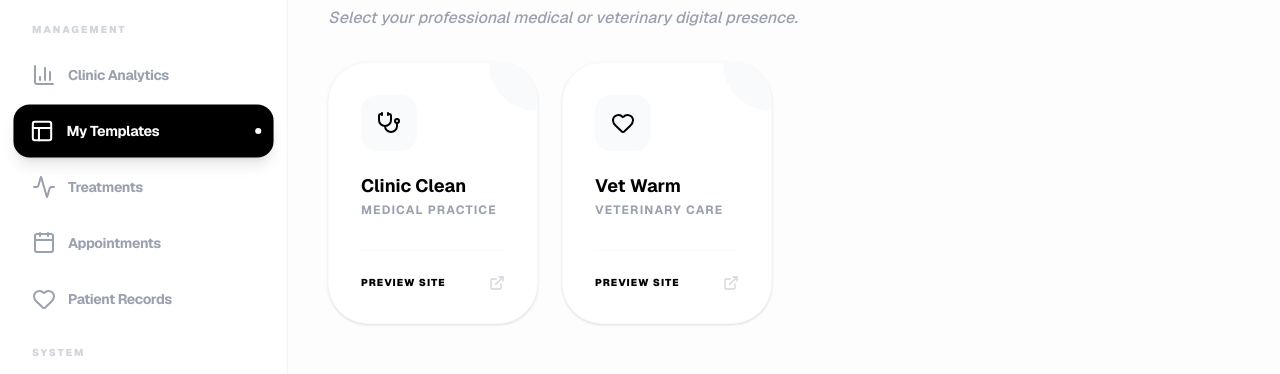
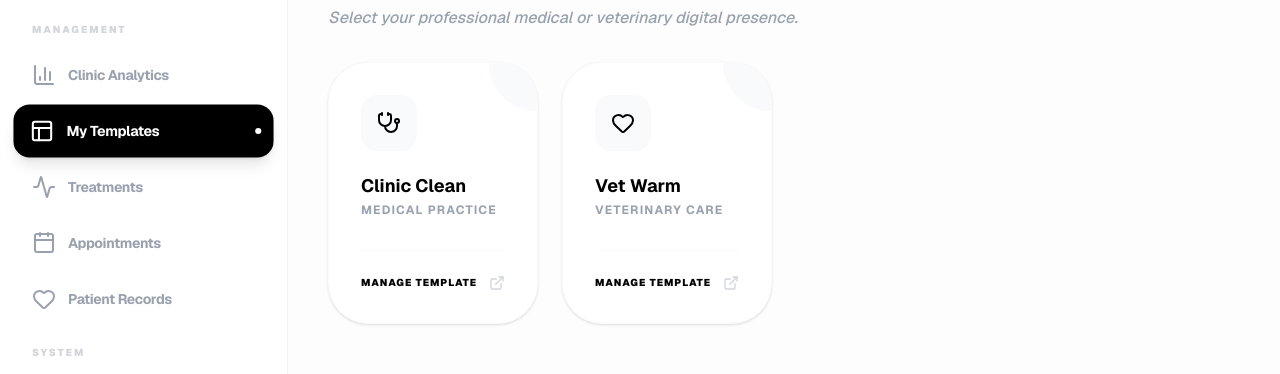
Before and after one commit to FlexSlotCustom0/FlexSlotCustom, a Next.js app in the folder frontend/: page /dashboard in a window 1280 px wide. Both pictures are taken after a click on the button "My Templates". Shown: the part 162-536 px from the top of the page. Built offline with nearby package versions, Linux system fonts and the light colour scheme.

Commit message:
edit  layout

```diff
--- a/frontend/src/app/dashboard/page.tsx
+++ b/frontend/src/app/dashboard/page.tsx
@@ -241,8 +241,8 @@ function TemplateSelectionView() {
       </div>
 
       <div className="grid grid-cols-1 md:grid-cols-2 lg:grid-cols-4 gap-6">
-        <TemplateCard icon={<Stethoscope />} title="Clinic Clean" category="Medical Practice" />
-        <TemplateCard icon={<Heart />} title="Vet Warm" category="Veterinary Care" />
+        <TemplateCard icon={<Stethoscope />} title="Clinic Clean" category="Medical Practice" id="clinic-clean" manage={true} />
+        <TemplateCard icon={<Heart />} title="Vet Warm" category="Veterinary Care" id="vet-warm" manage={true} />
       </div>
     </div>
   );
@@ -274,8 +274,9 @@ function CustomerDashboardView({ tab }: { tab: string }) {
           category="Healthcare"
           rating={5.0}
           price="$120+"
-          tag="BOOKED"
+          tag="VIEW"
           active
+          id="clinic-clean"
         />
         <ServiceCard
           image="bg-purple-100"
@@ -343,28 +344,35 @@ function ServiceCompactItem({ icon, name, bookings, color }: { icon: any, name:
   );
 }
 
-function TemplateCard({ icon, title, category }: { icon: any, title: string, category: string }) {
+function TemplateCard({ icon, title, category, id, manage }: { icon: any, title: string, category: string, id: string, manage?: boolean }) {
+  const href = `/templates/${id}${manage ? "?manage=true" : ""}`;
+
   return (
-    <div className="group bg-white rounded-[2.5rem] p-8 border border-gray-50 shadow-sm hover:shadow-xl hover:border-black/5 transition-all duration-500 cursor-pointer overflow-hidden relative">
-      <div className="w-14 h-14 bg-gray-50 rounded-2xl flex items-center justify-center mb-6 group-hover:bg-black group-hover:text-white transition-colors">
+    <Link
+      href={href}
+      className="group bg-white rounded-[2.5rem] p-8 border border-gray-50 shadow-sm hover:shadow-xl hover:border-blue-100 transition-all duration-500 cursor-pointer overflow-hidden relative block"
+    >
+      <div className="w-14 h-14 bg-gray-50 rounded-2xl flex items-center justify-center mb-6 group-hover:bg-blue-600 group-hover:text-white transition-colors">
         {icon}
       </div>
       <h3 className="text-lg font-bold mb-1 leading-tight">{title}</h3>
       <p className="text-xs text-gray-400 font-bold uppercase tracking-widest">{category}</p>
 
       <div className="mt-8 pt-6 border-t border-gray-50 flex items-center justify-between">
-        <span className="text-[10px] font-black uppercase tracking-widest text-black">Preview Site</span>
-        <ExternalLink className="w-4 h-4 text-gray-300" />
+        <span className="text-[10px] font-black uppercase tracking-widest text-black">
+          {manage ? "Manage Template" : "Preview Site"}
+        </span>
+        <ExternalLink className="w-4 h-4 text-gray-300 group-hover:text-blue-600 transition-colors" />
       </div>
 
-      <div className="absolute top-0 right-0 w-24 h-24 bg-gray-50 rounded-full translate-x-12 -translate-y-12 group-hover:bg-black/5 transition-colors" />
-    </div>
+      <div className="absolute top-0 right-0 w-24 h-24 bg-gray-50 rounded-full translate-x-12 -translate-y-12 group-hover:bg-blue-600/5 transition-colors" />
+    </Link>
   );
 }
 
-function ServiceCard({ image, title, category, rating, price, tag, active }: { image: string, title: string, category: string, rating: number, price: string, tag: string, active?: boolean }) {
-  return (
-    <div className="bg-white rounded-[2.5rem] p-6 border border-gray-50 shadow-sm hover:shadow-xl transition-all duration-300 group overflow-hidden">
+function ServiceCard({ image, title, category, rating, price, tag, active, id }: { image: string, title: string, category: string, rating: number, price: string, tag: string, active?: boolean, id?: string }) {
+  const cardContent = (
+    <>
       <div className={`w-full aspect-video ${image} rounded-3xl mb-6 relative overflow-hidden`}>
         {active && (
           <div className="absolute top-4 left-4 bg-black text-white text-[8px] font-black uppercase tracking-widest px-2 py-1 rounded">ACTIVE NOW</div>
@@ -382,10 +390,24 @@ function ServiceCard({ image, title, category, rating, price, tag, active }: { i
       </div>
       <div className="flex items-center justify-between pt-6 border-t border-gray-50">
         <span className="text-sm font-black font-mono italic">{price}</span>
-        <button className={`px-4 py-2 rounded-xl text-[10px] font-black uppercase tracking-[0.1em] transition-all ${active ? 'bg-black text-white' : 'bg-gray-100 text-gray-400 hover:bg-black hover:text-white'}`}>
+        <div className={`px-4 py-2 rounded-xl text-[10px] font-black uppercase tracking-[0.1em] transition-all ${active ? 'bg-black text-white' : 'bg-gray-100 text-gray-400 hover:bg-black hover:text-white'}`}>
           {tag}
-        </button>
+        </div>
       </div>
+    </>
+  );
+
+  if (id) {
+    return (
+      <Link href={`/templates/${id}`} className="bg-white rounded-[2.5rem] p-6 border border-gray-50 shadow-sm hover:shadow-xl transition-all duration-300 group overflow-hidden block">
+        {cardContent}
+      </Link>
+    );
+  }
+
+  return (
+    <div className="bg-white rounded-[2.5rem] p-6 border border-gray-50 shadow-sm hover:shadow-xl transition-all duration-300 group overflow-hidden">
+      {cardContent}
     </div>
   );
 }
--- a/frontend/src/app/templates/layout.tsx
+++ b/frontend/src/app/templates/layout.tsx
@@ -3,13 +3,16 @@
 import { TemplateProvider } from "@/components/TemplateContext";
 import { TemplateEditor } from "@/components/TemplateEditor";
 import { Edit3 } from "lucide-react";
-import { useState } from "react";
 import { useTemplateContext } from "@/components/TemplateContext";
+import { useSearchParams } from "next/navigation";
+import { Suspense } from "react";
 
 function EditButton() {
   const { setIsEditorOpen, isEditorOpen, shopData } = useTemplateContext();
+  const searchParams = useSearchParams();
+  const isManageMode = searchParams.get("manage") === "true";
 
-  if (isEditorOpen) return null;
+  if (!isManageMode || isEditorOpen) return null;
 
   return (
     <button
@@ -25,6 +28,19 @@ function EditButton() {
   );
 }
 
+function TemplateContent({ children }: { children: React.ReactNode }) {
+  const searchParams = useSearchParams();
+  const isManageMode = searchParams.get("manage") === "true";
+
+  return (
+    <>
+      {children}
+      {isManageMode && <TemplateEditor />}
+      <EditButton />
+    </>
+  );
+}
+
 export default function TemplatesLayout({
   children,
 }: {
@@ -32,9 +48,11 @@ export default function TemplatesLayout({
 }) {
   return (
     <TemplateProvider>
-      {children}
-      <TemplateEditor />
-      <EditButton />
+      <Suspense fallback={<div className="min-h-screen bg-white" />}>
+        <TemplateContent>
+          {children}
+        </TemplateContent>
+      </Suspense>
     </TemplateProvider>
   );
 }
```
